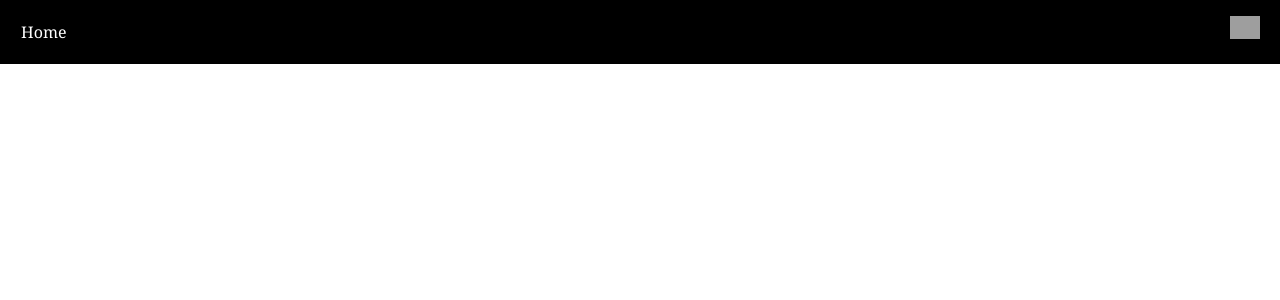
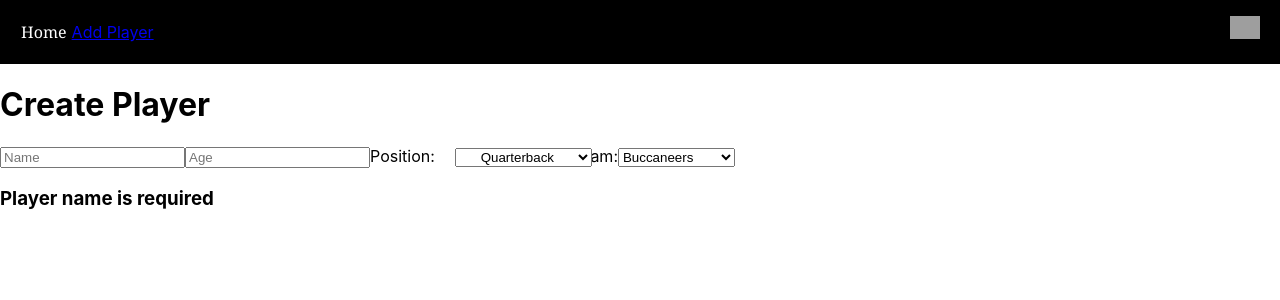
Before and after one commit to fuentesdominic/NFL_List, a React (Create React App) app in the folder client/: page /create in a window 1280 px wide. Shown: the top 300 px of the page. Built offline with nearby package versions, Linux system fonts and the light colour scheme; no server answers; grey boxes are pictures that could not be loaded.

Commit message:
making a seperate file for creating players

```diff
--- a/client/src/App.js
+++ b/client/src/App.js
@@ -7,6 +7,7 @@ import Division from './pages/Division'
 import Conference from './pages/Conference'
 import Team from './pages/Team'
 import Header from './components/Header';
+import CreatePlayer from './components/CreatePlayer';
 
 function App(props) {
   const [allTeams, setAllTeams] = useState([])
@@ -14,7 +15,7 @@ function App(props) {
 
   const getAllTeams = async () => {
     try {
-      let res = await axios.get('/api/teams')
+      let res = await axios.get('http://localhost:3001/api/teams')
       setAllTeams(res.data.teams)
     } catch (err) {
       console.log(err)
@@ -23,7 +24,7 @@ function App(props) {
 
   const getAllPlayers = async () => {
     try {
-      let res = await axios.get('/api/teams/players')
+      let res = await axios.get('http://localhost:3001/api/teams/players')
       setAllPLayers(res.data.players)
     } catch (err) {
       console.log(err)
@@ -41,6 +42,7 @@ function App(props) {
       <main>
         <Routes>
           <Route path="/" element={<Home />} />
+          <Route path='/create' element={<CreatePlayer allTeams={allTeams} />} />
           <Route path="/division/:division" element={<Division />} />
           <Route path="/conference/:division/:conference" element={<Conference allTeams={allTeams}/>} />
           <Route path="/:team" element={<Team allTeams={allTeams} allPlayers={allPlayers} getAllPlayers={getAllPlayers} />} />
--- /dev/null
+++ b/client/src/components/CreatePlayer.jsx
@@ -0,0 +1,187 @@
+// import { useState, useEffect } from "react"
+// import axios from "axios"
+// // make edit form for each player to change upon request.
+// // input fields for player position, age, and name.
+// // form needs onsubmit
+// // button must be type='submit'.
+// const Edit = ({player, getAllPlayers}) => {
+
+//     const [editPlayer, setEditPlayer] = useState(player)
+
+//     useEffect(() => {
+//         getAllPlayers();
+//     }, [getAllPlayers]);
+
+//     const setStorage = (data) => {
+//         let { name, age, position} = data;
+//         localStorage.setItem('Name', name);
+//         localStorage.setItem('Age', age);
+//         localStorage.setItem('Position', position);
+//     };
+
+//     const handleSubmit = async (evt) => {
+//         evt.preventDefault()
+//             const players = await axios.put()
+//             await axios.put('http://localhost:3001/api/teams/players', editPlayer);
+//         setEditPlayer(player)
+//         getAllPlayers()
+//     };
+
+// const handleChange = (evt) => {
+//     setCreatePlayer({...createPlayer, [evt.target.id]: evt.target.value})
+// }
+
+//   useEffect(() => {
+//     getAtPlayers()
+//   }, [player])
+
+//   return (
+//     <div>
+//         <Form onSubmit='create-players'>
+//             <Form.Field>
+//                 <label>Name:</label>
+//                 <input placeholder="Name" value={editPlayer.name} onChange={(evt) => setEditPlayer({...editPlayer, name: evt.target.value})} />
+//                 <input placeholder="Age" value={editPlayer.age} onChange={(evt) => setEditPlayer({...editPlayer, age: evt.target.value})} />
+//                 <input placeholder="Position" value={editPlayer.position} onChange={(evt) => setEditPlayer({...editPlayer, position: evt.target.value})} />
+//                 </Form.Field>
+//                 <button type='submit'>Update</button>
+//             </Form>
+//     </div>
+//   )
+// }
+// export default Edit
+
+import { useState } from "react";
+import { useParams } from "react-router-dom";
+import { useNavigate } from "react-router-dom";
+import axios from "axios";
+
+const CreatePlayer = ({ allTeams }) => {
+
+    let navigate = useNavigate();
+
+    const {team} = useParams();
+    const teams = allTeams.filter(player => player.team === team);
+
+    const addPlayer = {
+        name: '',
+        age: '',
+        position: '',
+        team: `${team}`
+    };
+
+    const [createPlayer, setCreatePlayer] = useState(addPlayer);
+    const handleChange = (event) => {
+        setCreatePlayer({ ...createPlayer, [event.target.id]: event.target.value })
+    };
+
+    const handleSubmit = async (event) => {
+        event.preventDefault();
+
+        await axios.post('http://localhost:3001/api/teams/players', createPlayer)
+            setCreatePlayer(addPlayer)
+            await navigate('/')
+    };
+
+    let validButton = ''
+      if (createPlayer.name) {
+        validButton = (
+          <button type="submit" className="validButton">
+            Create Player
+          </button>
+        )
+      } else {
+        validButton = <h3>Player name is required</h3>
+      };
+
+  return (
+    <div className="create-page">
+      <form onSubmit={handleSubmit} className="playerForm">
+        <h1>Create Player</h1>
+        <input
+          placeholder="Name"
+          id='name'
+          type="text"
+          onChange={handleChange}
+          value={createPlayer.name}
+          />
+
+        <input
+          placeholder="Age"
+          id="age"
+          type="text"
+          onChange={handleChange}
+          value={createPlayer.age}
+          />
+
+        <label className="createPostion" htmlFor="position">Position:</label>
+          <select id="position" onChange={handleChange} value={createPlayer.position}>
+          <option value='Quarterback'>Quarterback</option>
+              <option value='Offensive Linemen'>Offensive Linemen</option>
+              <option value='Running Back'>Running Back</option>
+              <option value='Tight End'>Tight End</option>
+              <option value='Wide Receiver'>Wide Receiver</option>
+              <option value='Defensive Linemen'>Defensive Linemen</option>
+              <option value='Linebacker'>Linebacker</option>
+              <option value='Cornerback'>Cornerback</option>
+              <option value='Safety'>Safety</option>
+          </select>
+
+          <label className="teamSelection" htmlFor="team">Team:</label>
+            <select id="team" onChange={onchange} value={team}>
+              <optgroup label="NFC South">
+                <option value='buccaneers'>Buccaneers</option>
+                <option value='panthers'>Panthers</option>
+                <option value='saints'>Saints</option>
+                <option value='falcons'>Falcons</option>
+              </optgroup>
+              <optgroup label="NFC North">
+                <option value='vikings'>Vikings</option>
+                <option value='lions'>Lions</option>
+                <option value='packers'>Packers</option>
+                <option value='bears'>Bears</option>
+              </optgroup>
+              <optgroup label="NFC East">
+                <option value='cowboys'>Cowboys</option>
+                <option value='eagles'>Eagles</option>
+                <option value='giants'>Giants</option>
+                <option value='commanders'>Commanders</option>
+              </optgroup>
+              <optgroup label="NFC West">
+                <option value='49ers'>49ers</option>
+                <option value='seahawks'>Seahawks</option>
+                <option value='rams'>Rams</option>
+                <option value='cardinals'>Cardinals</option>
+              </optgroup>
+              <optgroup label="AFC South">
+                <option value='jaguars'>Jaguars</option>
+                <option value='titans'>Titans</option>
+                <option value='colts'>Colts</option>
+                <option value='texans'>Texans</option>
+              </optgroup>
+              <optgroup label="AFC North">
+                <option value='bengals'>Bengals</option>
+                <option value='ravens'>Ravens</option>
+                <option value='steelers'>Steelers</option>
+                <option value='browns'>Browns</option>
+              </optgroup>
+              <optgroup label="AFC East">
+                <option value='bills'>Bills</option>
+                <option value='dolphins'>Dolphins</option>
+                <option value='patriots'>Patriots</option>
+                <option value='jets'>Jets</option>
+              </optgroup>
+              <optgroup label="AFC West">
+                <option value='chiefs'>Chiefs</option>
+                <option value='chargers'>Chargers</option>
+                <option value='raiders'>Raiders</option>
+                <option value='broncos'>Broncos</option>
+              </optgroup>
+            </select>
+{/* add handleChange and possibly handleSubmit for selecting teams. */}
+          {validButton}
+      </form>
+    </div>
+  )
+}
+export default CreatePlayer
--- a/client/src/components/Header.jsx
+++ b/client/src/components/Header.jsx
@@ -6,6 +6,7 @@ const Header = () => {
       <header>
         <nav>
             <Link className='homelink' to='/'>Home</Link>
+            <Link className='create' to='/create'>Add Player</Link>
             <img className='nflLogo' src='https://static.www.nfl.com/image/upload/v1554321393/league/nvfr7ogywskqrfaiu38m.svg' alt=''></img>
         </nav>
       </header>
--- a/client/src/pages/Team.js
+++ b/client/src/pages/Team.js
@@ -1,7 +1,7 @@
 import { useParams } from "react-router-dom"
 import { useState, useEffect } from "react"
 import axios from "axios"
-import Edit from "../components/Edit"
+import CreatePlayer from "../components/CreatePlayer"
 
 const Team = ({allTeams, allPlayers, getAllPlayers}) => {
 
@@ -23,7 +23,7 @@ const Team = ({allTeams, allPlayers, getAllPlayers}) => {
 
     const handlePut = async (id) => {
         console.log(id, positions[id])
-        const res = await axios.put(`/api/teams/players/${id}`, {position: positions[id]})
+        const res = await axios.put(`http://localhost:3001/api/teams/players/${id}`, {position: positions[id]})
         getAtPlayers()
     }
     const handleEdit = (evt) => {
@@ -41,7 +41,7 @@ const Team = ({allTeams, allPlayers, getAllPlayers}) => {
 
     const getAtPlayers = async () => {
         try {
-          let res = await axios.get('/api/teams/players')
+          let res = await axios.get('http://localhost:3001/api/teams/players')
           setCurrentPlayers(res.data.players)
         } catch (err) {
           console.log(err)
@@ -60,7 +60,7 @@ const Team = ({allTeams, allPlayers, getAllPlayers}) => {
     }
 
     const handleDelete = async (id) => {
-        await axios.delete(`/api/teams/players/${id}`)
+        await axios.delete(`http://localhost:3001/api/teams/players/${id}`)
         getAllPlayers()
     }
 
@@ -120,7 +120,7 @@ const Team = ({allTeams, allPlayers, getAllPlayers}) => {
                     rows='1'
                     onChange={handleChange}
                     value={createPlayer.age}></textarea>
-                <label className="createPlayer" htmlFor="position">Position:</label>
+                <label className="createSelection" htmlFor="position">Position:</label>
                 <select id="position" onChange={handleChange} value={createPlayer.position}>
                     <option value='Quarterback'>Quarterback</option>
                     <option value='Offensive Linemen'>Offensive Linemen</option>
```
Also changed, not shown: client/src/components/Edit.jsx (deleted, +0 -52 lines), 1 other file (tests, documents, lock files or other folders).
